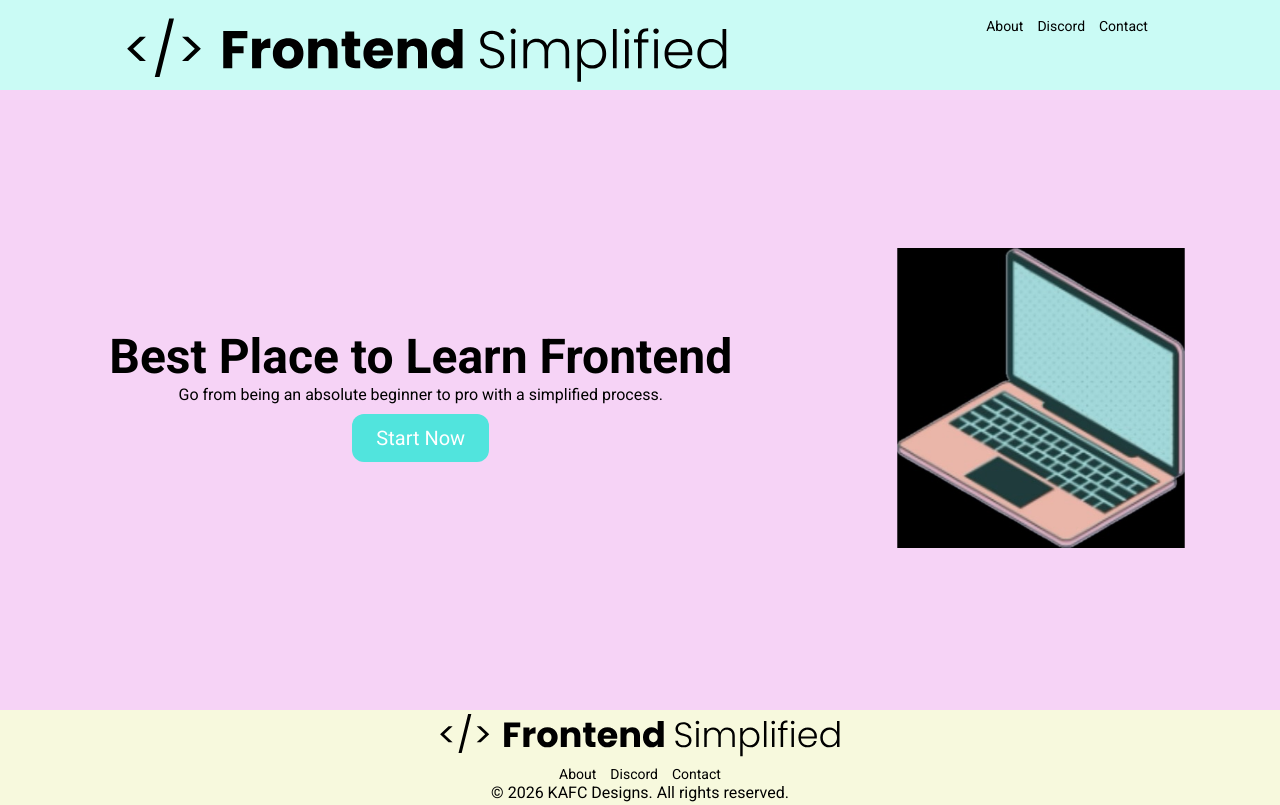
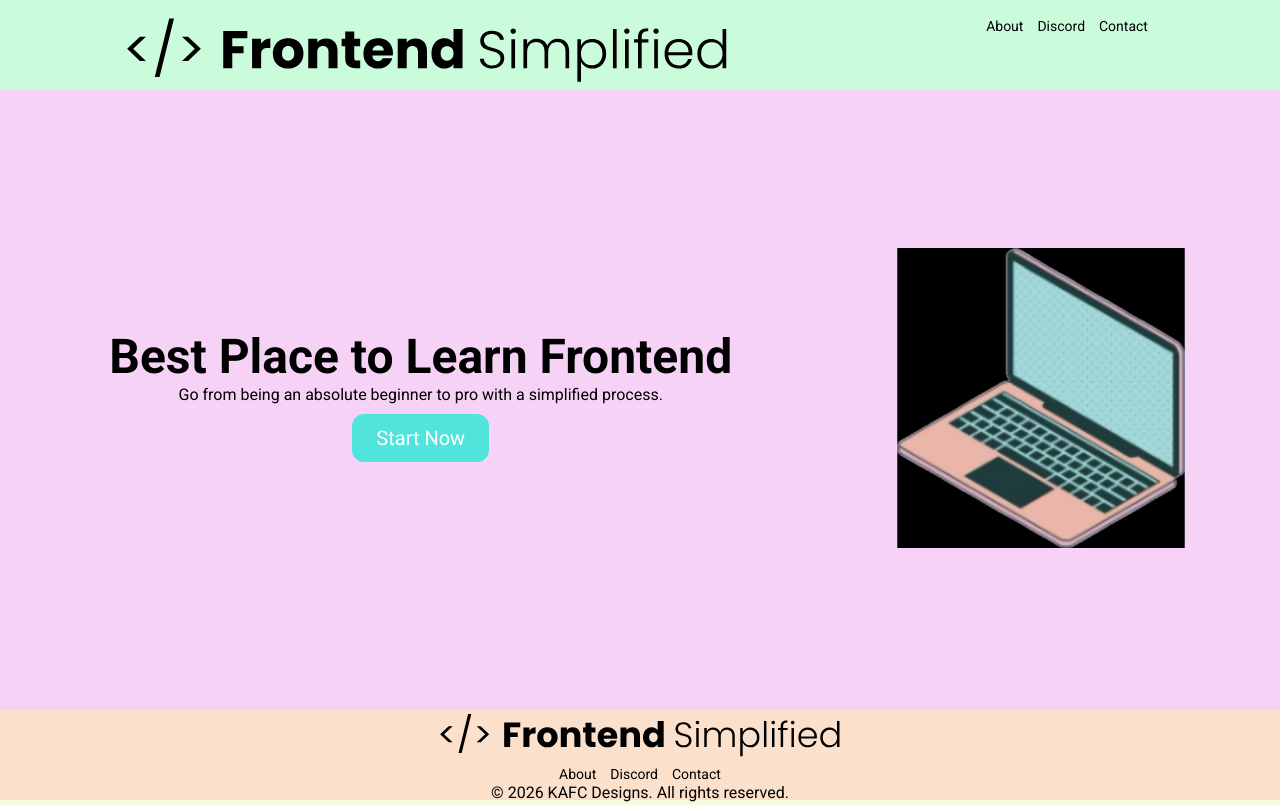
Before and after one commit to Kimafc15/Practice-HTML, a plain HTML site: page index.html in a window 1280 px wide. Shown: the top 805 px of the page. Drawn offline with Linux system fonts and the light colour scheme.

Commit message:
color adjustment

```diff
--- a/style.css
+++ b/style.css
@@ -14,7 +14,7 @@
   left: 0; /* Aligns it to the left */
   width: 100%; /* Full width */
   height: 90px;
-  background-color: rgb(202, 251, 245);
+  background-color: rgb(202, 251, 218);
   display: flex;
   flex-direction: row;
   justify-content: space-around;
@@ -111,7 +111,7 @@ h2 {
 }
 
 .footer {
-  background-color: rgb(247, 249, 221);
+  background-color: rgb(251, 225, 203);
   text-align: center;
   position: fixed; /* Fixes the header at the bottom */
   bottom: 0; /* Aligns it to the bottom */
```
